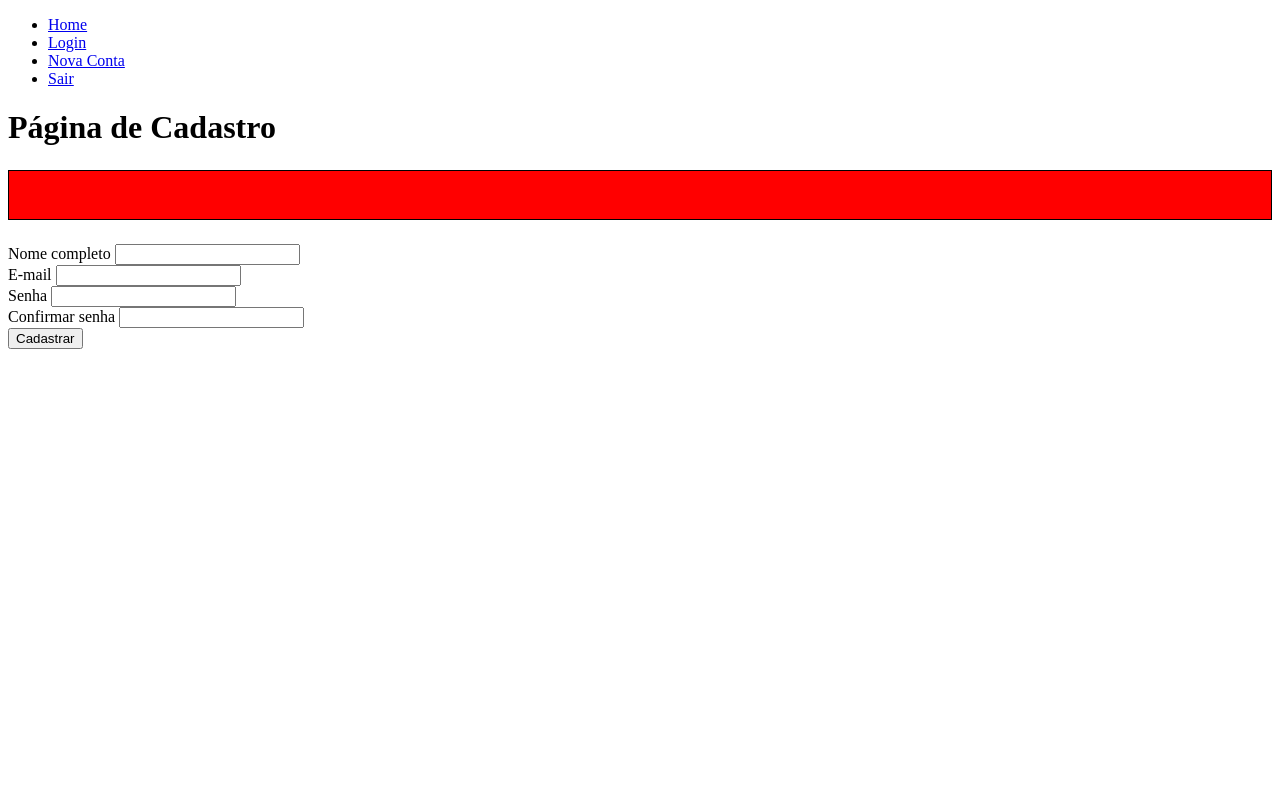
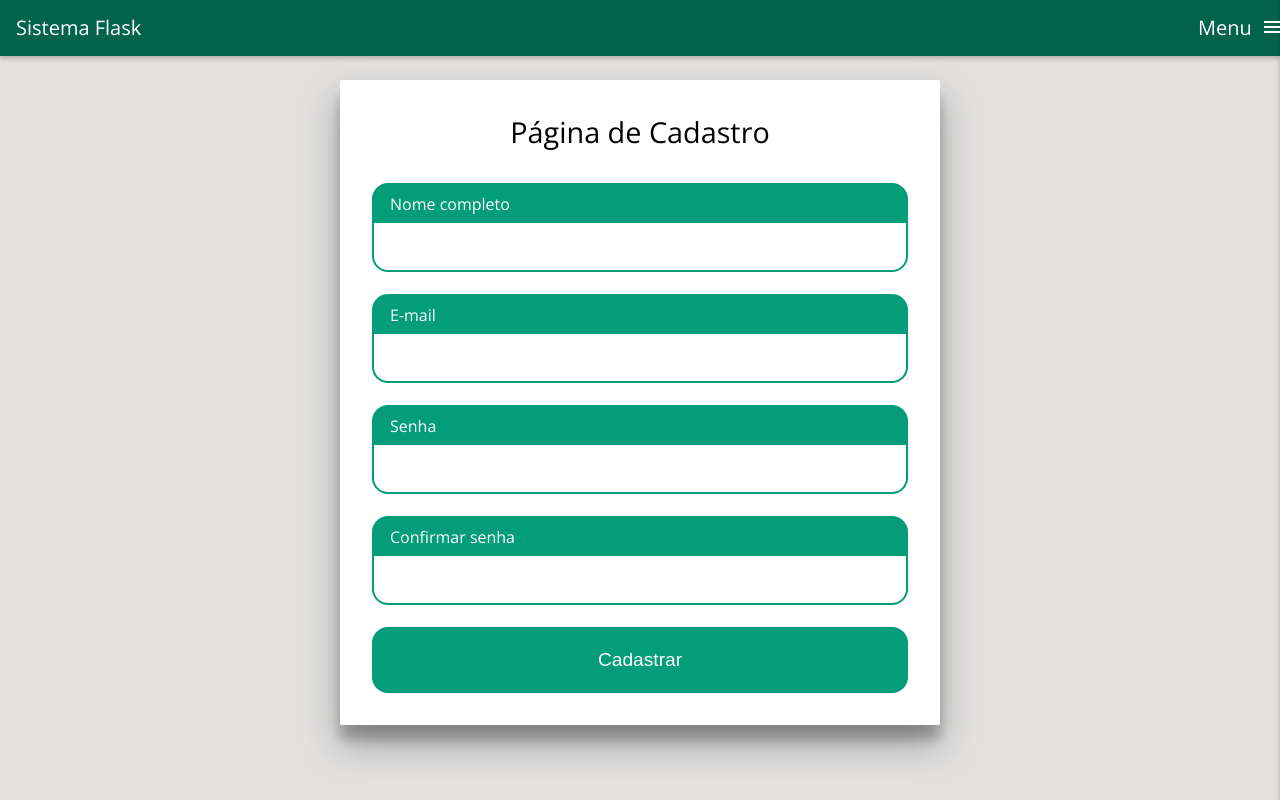
Before and after one commit to joseolinda/form-login-flask, a Flask app: page /signup in a window 1280 px wide. Run offline with Flask 3, Linux system fonts and the light colour scheme.

Commit message:
Layout aprimorado

```diff
--- a/app.py
+++ b/app.py
@@ -6,6 +6,10 @@ app = Flask(__name__)
 @app.route('/')
 def index():
     return render_template('index.html')
+
+@app.route('/logout')
+def logout():
+    return redirect(url_for('index'))
 
 @app.route('/login', methods=['POST', 'GET'])
 def login():
@@ -21,12 +25,12 @@ def login():
 
 @app.route('/signup', methods=["GET", "POST"])
 def signup():
-    if request.method == "POST":
-        erro = request.args.get("erro")
+    erro = request.args.get("erro")
+    if erro != "":
         data = request.form
         return render_template('cadastrar.html', erro=erro, form=data)
 
-    return render_template('cadastrar.html', form=None)
+    return render_template('cadastrar.html', erro=None, form=None)
 
 @app.route('/register', methods=['POST'])
 def register():
--- /dev/null
+++ b/static/css/style.css
@@ -0,0 +1,275 @@
+/* Fonte */
+@import url("https://fonts.googleapis.com/css2?family=Open+Sans:ital,wght@0,300;0,400;0,500;0,700;1,300;1,400;1,500;1,600&display=swap");
+
+/* Forms */
+* {
+  margin: 0;
+  padding: 0;
+  box-sizing: border-box;
+}
+body {
+  background: #e2e1e0;
+  font-family: "Open Sans", sans-serif;
+}
+
+.content {
+  display: flex;
+  justify-content: center;
+  align-items: center;
+}
+
+.card {
+  background: #fff;
+  border-radius: 2px;
+  display: inline-block;
+  min-height: 300px;
+  height: auto;
+  position: relative;
+  margin: 5rem 1rem 0 1rem;
+  width: 600px;
+  padding: 2rem;
+  box-shadow: 0 19px 38px rgba(0, 0, 0, 0.3), 0 15px 12px rgba(0, 0, 0, 0.22);
+}
+
+h1 {
+    font-weight: 300;
+    font-size: 1.8rem;
+    text-align: center;
+}
+
+form {
+    margin-top: 2rem;
+    display: block;
+    position: relative;
+}
+
+form input {
+    display: block;
+    padding: 16px;
+    width: 100%;
+    border: 2px solid #039d79;
+    border-radius: 0 0 1rem 1rem;
+}
+form label {
+    display: block;
+    padding: 8px 16px 4px 16px;
+    width: 100%;
+    border: 2px solid #039d79;
+    background: #039d79;
+    text-align: left;
+    color: #fff;
+    border-radius: 1rem 1rem 0 0;
+}
+
+form input[type="submit"] {
+    background: #039d79;
+    color: #fff;
+    cursor: pointer;
+    font-size: 1.2rem;
+    padding: 20px 16px;
+    border-radius: 1rem;
+}
+
+/* Mensagens de Erro */
+.info,
+.success,
+.warning,
+.error,
+.validation {
+  border: 1px solid;
+  border-radius: 1rem;
+  margin: 10px 0px;
+  padding: 15px 10px 15px 50px;
+  background-repeat: no-repeat;
+  background-position: 10px center;
+}
+.info {
+  color: #00529b;
+  background-color: #bde5f8;
+  background-image: url("https://i.imgur.com/ilgqWuX.png");
+}
+.success {
+  color: #4f8a10;
+  background-color: #dff2bf;
+  background-image: url("https://i.imgur.com/Q9BGTuy.png");
+}
+.warning {
+  color: #9f6000;
+  background-color: #feefb3;
+  background-image: url("https://i.imgur.com/Z8q7ww7.png");
+}
+.error {
+  color: #d8000c;
+  background-color: #ffbaba;
+  background-image: url("https://i.imgur.com/GnyDvKN.png");
+}
+.validation {
+  color: #d63301;
+  background-color: #ffccba;
+  background-image: url("https://i.imgur.com/GnyDvKN.png");
+}
+
+/* Menu */
+.navbar {
+  background: #03634d;
+  box-shadow: 0 2px 5px rgba(0, 0, 0, 0.26);
+  height: 56px;
+  position: fixed;
+  width: 100%;
+}
+
+.logo {
+  color: #fff;
+  font-size: 20px;
+  line-height: 56px;
+  margin: 0 16px;
+}
+/*Menu Button*/
+
+.hamburger-wrapper {
+  cursor: pointer;
+  display: block;
+  height: 24px;
+  padding: 12px;
+  position: fixed;
+  right: 4px;
+  top: 4px;
+  -webkit-transition: background 0.3s;
+  transition: background 0.3s;
+  width: 90px;
+  z-index: 2;
+}
+
+.burger-label {
+  color: #fff;
+  font-size: 20px;
+  line-height: 24px;
+  -webkit-touch-callout: none;
+  -webkit-transition: color 0.3s;
+  transition: color 0.3s;
+  -webkit-user-select: none;
+  -khtml-user-select: none;
+  -moz-user-select: none;
+  -ms-user-select: none;
+  user-select: none;
+}
+/*Hamburger*/
+
+.hamburger,
+.hamburger:before,
+.hamburger:after {
+  background: #fff;
+  display: block;
+  height: 2px;
+  position: absolute;
+  width: 24px;
+}
+
+.hamburger {
+  top: 22px;
+  left: 78px;
+  -webkit-transition: background 0.3s;
+  transition: background 0.3s;
+}
+
+.hamburger:before,
+.hamburger:after {
+  content: "";
+}
+
+.hamburger:before {
+  top: -5px;
+  -webkit-transition: top 0.3s, transform 0.3s;
+  transition: top 0.3s, transform 0.3s;
+}
+
+.hamburger:after {
+  bottom: -5px;
+  -webkit-transition: bottom 0.3s, transform 0.3s;
+  transition: bottom 0.3s, transform 0.3s;
+}
+
+#menu-toggle {
+  display: none;
+}
+
+#menu-toggle:checked + .hamburger-wrapper {
+  background: #fff;
+}
+
+#menu-toggle:checked + label .burger-label {
+  color: #000;
+}
+
+#menu-toggle:checked + label .hamburger {
+  background: rgba(0, 0, 0, 0);
+}
+
+#menu-toggle:checked + label .hamburger:before {
+  background: #000;
+  top: 0;
+  -ms-transform: rotate(-45deg);
+  -webkit-transform: rotate(45deg);
+  transform: rotate(45deg);
+}
+
+#menu-toggle:checked + label .hamburger:after {
+  background: #000;
+  bottom: 0;
+  -ms-transform: rotate(-45deg);
+  -webkit-transform: rotate(-45deg);
+  transform: rotate(-45deg);
+}
+/*Nav Links*/
+
+nav {
+  background: rgba(255, 255, 255, 255);
+  box-shadow: 0px 2px 5px rgba(0, 0, 0, 0.26);
+  height: 100%;
+  left: 100%;
+  position: fixed;
+  width: 60%;
+  width: calc(240px);
+  top: 0;
+  -webkit-transition: left 0.3s;
+  transition: left 0.3s;
+  z-index: 1;
+}
+/*Padding alone doesn't calculate quite right and affects the animation because they aren't calculated as part of the height even with border-box sizing so I'm forced to add a div just for styling*/
+
+.spacer {
+  height: 56px;
+  width: 100%;
+}
+
+nav a {
+  color: rgba(0, 0, 0, 1);
+  display: block;
+  height: 48px;
+  font-size: 16px;
+  font-weight: 700;
+  line-height: 48px;
+  overflow: hidden;
+  text-align: center;
+  text-decoration: none;
+}
+
+nav a:hover {
+  background: #eee;
+}
+
+#menu-toggle:checked ~ nav {
+  left: 40%;
+  left: calc(100% - 240px);
+  overflow-y: scroll;
+}
+
+.filler {
+  background: white;
+  border: 1px solid rgb(2, 74, 38);
+  height: 200px;
+  margin: 20px auto;
+  text-align: center;
+  max-width: 800px;
+  width: 90%;
+}
--- a/templates/base.html
+++ b/templates/base.html
@@ -5,9 +5,14 @@
     <meta http-equiv="X-UA-Compatible" content="IE=edge">
     <meta name="viewport" content="width=device-width, initial-scale=1.0">
     <title>Cadastro de Usuário</title>
+    <link rel="stylesheet" href="{{ url_for('static', filename='css/style.css') }}">
 </head>
 <body>
     {% include 'menu.html' %}
-    {% block conteudo %}{% endblock %}
+    <div class="content">
+        <div class="card">
+            {% block conteudo %}{% endblock %}
+        </div>
+    </div>
 </body>
 </html>
--- a/templates/cadastrar.html
+++ b/templates/cadastrar.html
@@ -4,17 +4,17 @@
 <h1>Página de Cadastro</h1>
 
 {% if erro is not none %}
-<p style="padding: 24px; color: #fff; font-size:1.5em; background: red; border: thin solid #000">
+<p class="error">
     {{ erro }}
 </p>
 {% endif %}
 
 {% if form is not none %}
-{% set form_nome = form["nome"] %}
-{% set form_mail = form["email"] %}
+    {% set form_nome = form["nome"] %}
+    {% set form_mail = form["email"] %}
 {% else %}
-{% set form_nome = "" %}
-{% set form_mail = "" %}
+    {% set form_nome = "" %}
+    {% set form_mail = "" %}
 {% endif %}
 
 <form action="{{ url_for('register') }}" method="POST">
--- a/templates/login.html
+++ b/templates/login.html
@@ -1,7 +1,7 @@
 {% extends 'base.html' %}
 {% block conteudo %}
 
-<h1>Página de Cadastro</h1>
+<h1>Entrar no Sistema</h1>
 
 <form action="{{ url_for('login') }}" method="POST">
     <label for="usuario">Usuario</label>
--- a/templates/menu.html
+++ b/templates/menu.html
@@ -1,8 +1,18 @@
+<div class="navbar">
+    <div class="logo">Sistema Flask</div>
+</div>
+<input type="checkbox"
+    id="menu-toggle" />
+<label class="hamburger-wrapper"
+    for="menu-toggle">
+    <span class="burger-label">Menu</span>
+    <span class="hamburger"></span>
+</label>
 <nav>
-    <ul>
-        <li><a href="/">Home</a></li>
-        <li><a href="/login">Login</a></li>
-        <li><a href="/signup">Nova Conta</a></li>
-        <li><a href="/logout">Sair</a></li>
-    </ul>
+    <div class="spacer"></div>
+    <a href="/">Home</a>
+    <a href="/login">Entrar</a>
+    <a href="/signup">Criar conta</a>
+    <a href="/logout">Sair</a>
+    <div class="spacer"></div>
 </nav>
```
